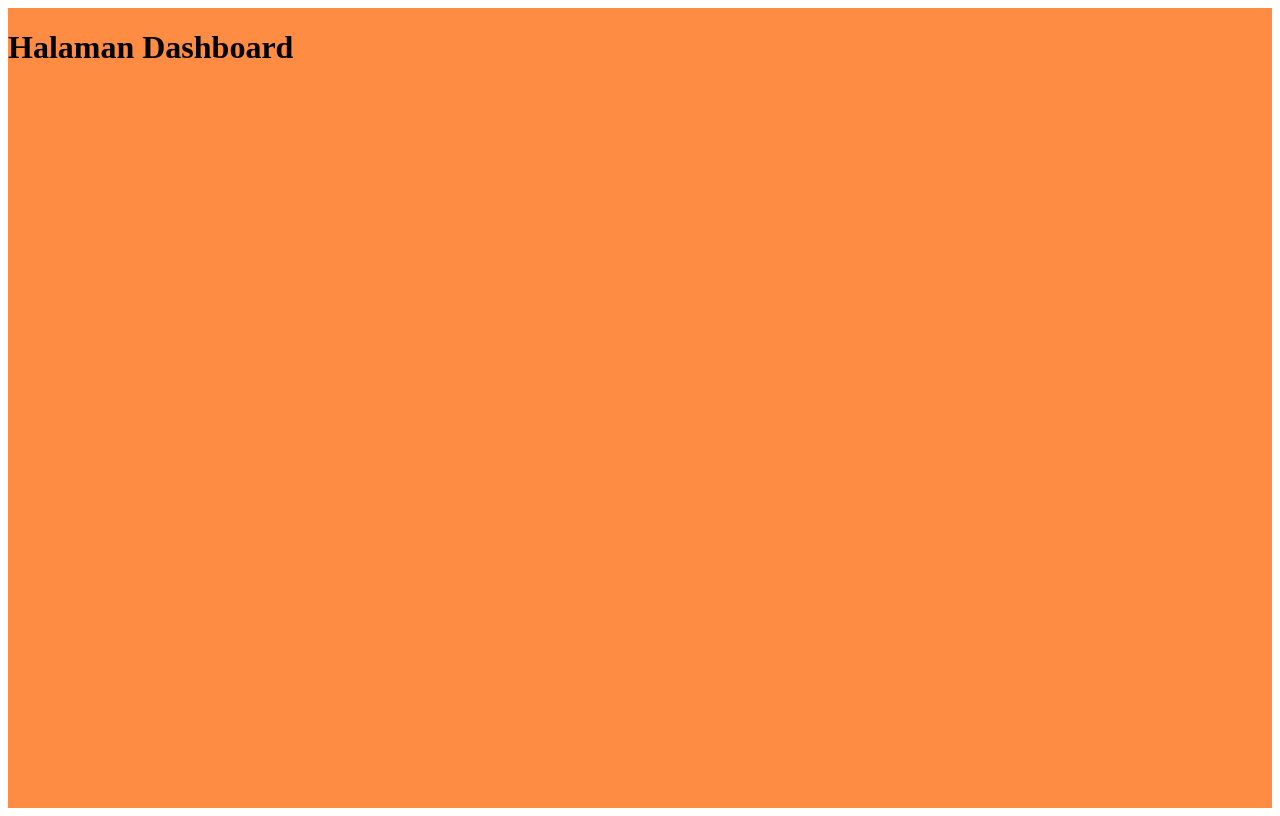
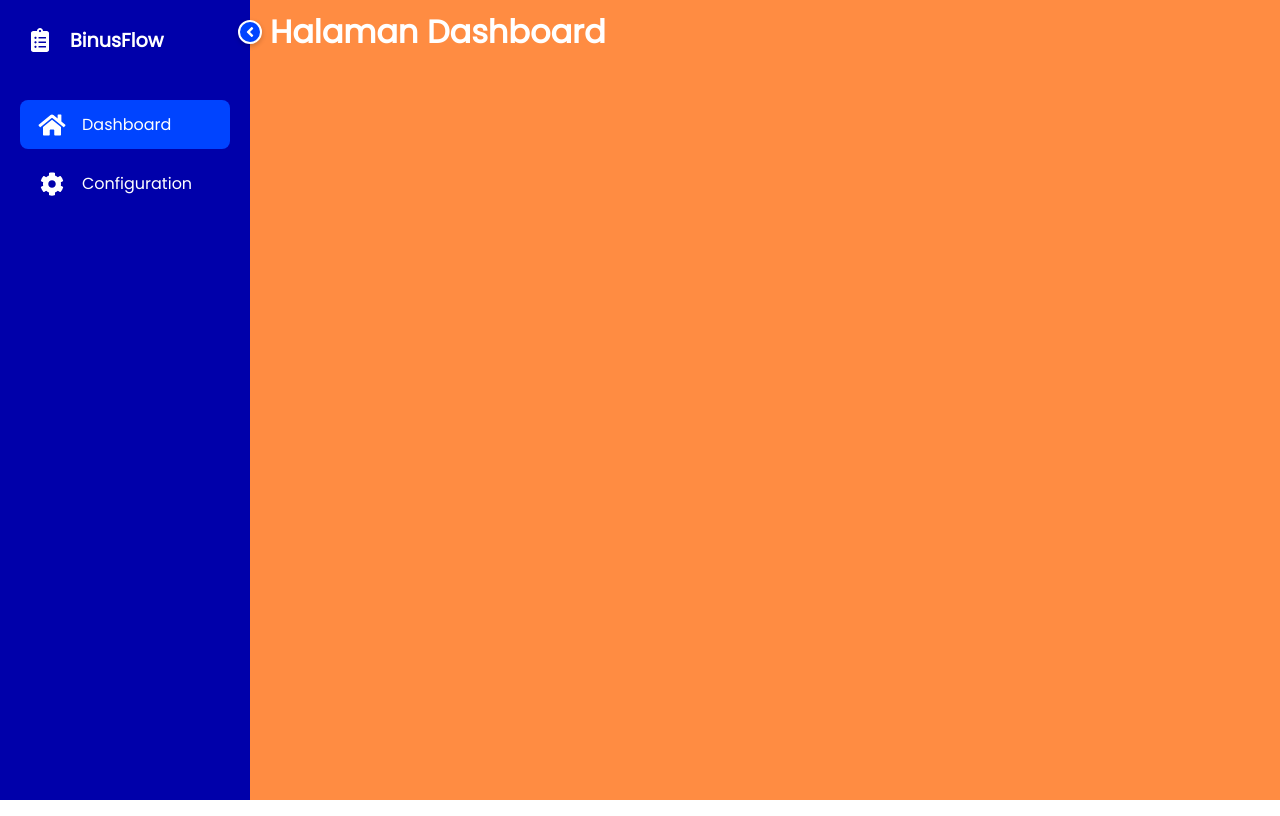
Before and after one commit to joiss06/binusFlow, a React (Vite) app: page / in a window 1280 px wide. Built offline with nearby package versions, Linux system fonts and the light colour scheme.

Commit message:
Making Sidebar

```diff
--- a/package.json
+++ b/package.json
@@ -11,6 +11,7 @@
   },
   "dependencies": {
     "@hello-pangea/dnd": "^18.0.1",
+    "antd": "^6.1.0",
     "date-fns": "^4.1.0",
     "react": "^19.2.0",
     "react-dom": "^19.2.0",
--- a/src/App.tsx
+++ b/src/App.tsx
@@ -1,5 +1,5 @@
 import { BrowserRouter, Routes, Route } from 'react-router-dom';
-// import Sidebar from './components/Sidebar';
+import Sidebar from './components/Sidebar';
 // import Dashboard from './pages/Dashboard';
 // import Configuration from './pages/Configuration';
 
@@ -7,15 +7,14 @@ function App() {
   return (
     <BrowserRouter>
       <div style={{ display: 'flex', height: '100vh', backgroundColor: '#FF8C42' }}>
-        {/* Sidebar dipasang di sini agar muncul terus */}
-        {/* <Sidebar /> */}
+        <Sidebar />
 
-        <div style={{ flex: 1, overflow: 'auto' }}>
+        <div style={{ flex: 1, paddingLeft: '20px', paddingTop: '8px', overflow: 'auto' }}>
           <Routes>
             {/* <Route path="/" element={<Dashboard />} /> */}
             {/* <Route path="/config" element={<Configuration />} /> */}
-             <Route path="/" element={<h1>Halaman Dashboard</h1>} />
-             <Route path="/config" element={<h1>Halaman Config</h1>} />
+             <Route path="/" element={<h1 style={{color: 'white'}}>Halaman Dashboard</h1>} />
+             <Route path="/config" element={<h1 style={{color: 'white'}}>Halaman Config</h1>} />
           </Routes>
         </div>
       </div>
--- /dev/null
+++ b/src/components/Sidebar.css
@@ -0,0 +1,104 @@
+.sidebar {
+  background-color: #0000AA;
+  height: 100vh;
+  color: white;
+  transition: width 0.3s ease;
+  display: flex;
+  flex-direction: column;
+  padding: 20px;
+  position: relative;
+  white-space: nowrap;
+}
+
+.sidebar.expanded {
+  width: 250px;
+}
+
+.sidebar.collapsed {
+  width: 80px;
+  padding: 20px 10px;
+  align-items: center;
+}
+
+.sidebar-header {
+  display: flex;
+  align-items: center;
+  margin-bottom: 40px;
+  font-weight: bold;
+  font-size: 1.2rem;
+  height: 40px;
+  overflow: hidden;
+  white-space: nowrap;
+}
+
+.logo-icon {
+  font-size: 1.5rem;
+  min-width: 40px;
+  display: flex;
+  justify-content: center;
+}
+
+.app-title {
+  margin-left: 10px;
+  opacity: 1;
+  transition: opacity 0.2s;
+}
+
+.menu-item {
+  display: flex;
+  align-items: center;
+  padding: 12px;
+  margin-bottom: 10px;
+  cursor: pointer;
+  border-radius: 8px;
+  transition: background 0.2s;
+  width: 100%;
+  text-decoration: none;
+  color: white;
+  white-space: nowrap;
+  overflow: hidden;
+}
+
+.sidebar.collapsed .menu-item {
+  justify-content: center;
+  padding: 12px 0;
+}
+
+.menu-item:hover {
+  background-color: rgba(255, 255, 255, 0.1);
+}
+
+.menu-item.active {
+  background-color: #0044FF;
+}
+
+.menu-text {
+  margin-left: 10px;
+  opacity: 1;
+  transition: opacity 0.2s;
+}
+
+.sidebar.collapsed .menu-text,
+.sidebar.collapsed .app-title {
+  opacity: 0;
+  width: 0;
+  display: none;
+}
+
+.toggle-btn {
+  position: absolute;
+  top: 20px;
+  right: -12px;
+  background-color: #0044FF;
+  border: 2px solid white;
+  color: white;
+  border-radius: 50%;
+  width: 24px;
+  height: 24px;
+  display: flex;
+  justify-content: center;
+  align-items: center;
+  cursor: pointer;
+  z-index: 10;
+  box-shadow: 0 2px 5px rgba(0,0,0,0.2);
+}
--- a/src/components/Sidebar.tsx
+++ b/src/components/Sidebar.tsx
@@ -0,0 +1,37 @@
+import { useState } from 'react';
+import { useNavigate, useLocation } from 'react-router-dom';
+import { FaHome, FaCog, FaAngleLeft, FaAngleRight, FaClipboardList } from 'react-icons/fa';
+import './Sidebar.css';
+
+const Sidebar = () => {
+  const [isExpanded, setIsExpanded] = useState(true);
+  const navigate = useNavigate();
+  const location = useLocation();
+
+  const isActive = (path: string) => location.pathname === path;
+
+  return (
+    <div className={`sidebar ${isExpanded ? 'expanded' : 'collapsed'}`}>
+      <div className="toggle-btn" onClick={() => setIsExpanded(!isExpanded)}>
+        {isExpanded ? <FaAngleLeft/> : <FaAngleRight/>}
+      </div>
+
+      <div className="sidebar-header">
+        <FaClipboardList className="logo-icon"/>
+        <span className="app-title">BinusFlow</span>
+      </div>
+
+      <div className={`menu-item ${isActive('/') ? 'active' : ''}`} onClick={() => navigate('/')}>
+        <FaHome size={24} style={{minWidth: '40px'}}/>
+        <span className="menu-text">Dashboard</span>
+      </div>
+
+      <div className={`menu-item ${isActive('/config') ? 'active' : ''}`} onClick={() => navigate('/config')}>
+        <FaCog size={24} style={{minWidth: '40px'}}/>
+        <span className="menu-text">Configuration</span>
+      </div>
+    </div>
+  );
+};
+
+export default Sidebar;
--- a/src/index.css
+++ b/src/index.css
@@ -0,0 +1,11 @@
+@import url('https://fonts.googleapis.com/css2?family=Poppins&family=Monoton:wght@200;300;400;500;600;700;800&display=swap');
+
+* {
+  margin: 0;
+  padding: 0;
+  border: none;
+  outline: none;
+  list-style: none;
+  box-sizing: border-box;
+  font-family: 'Poppins', sans-serif;
+}
```
Also changed, not shown: 1 other file (tests, documents, lock files or other folders).
